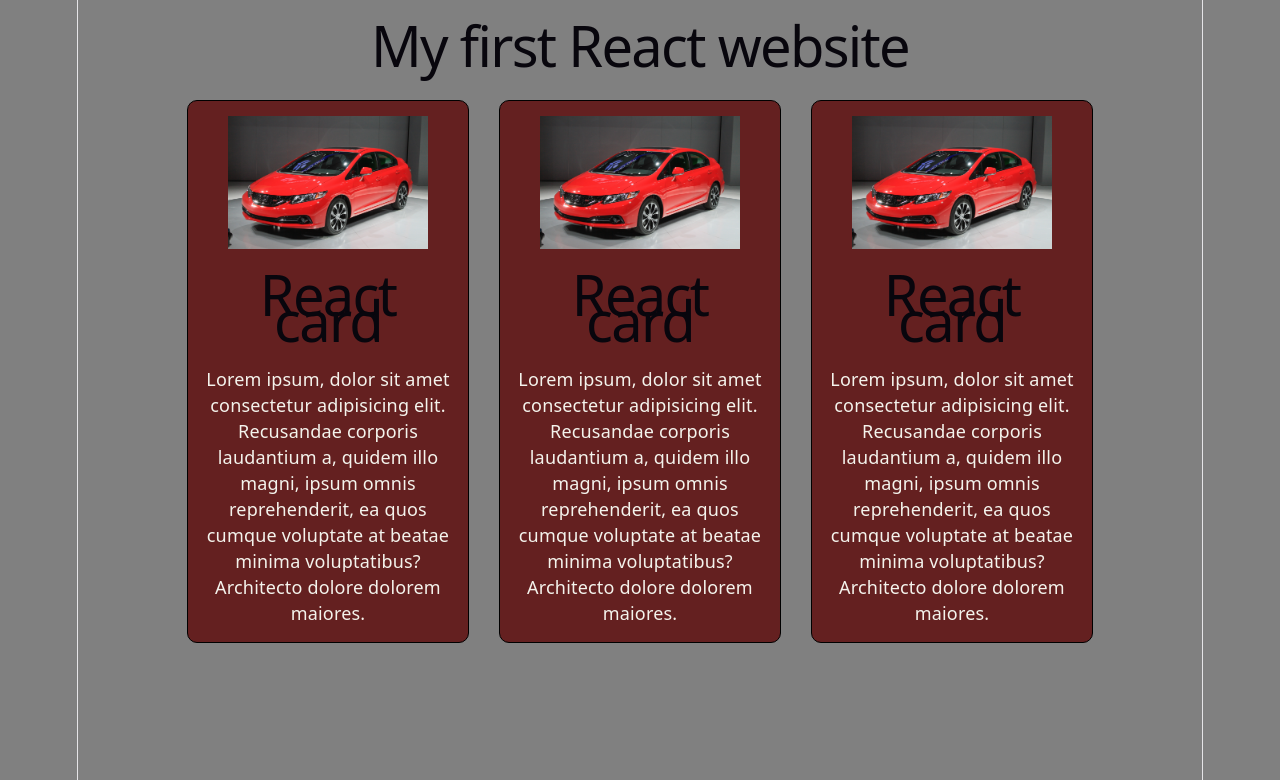
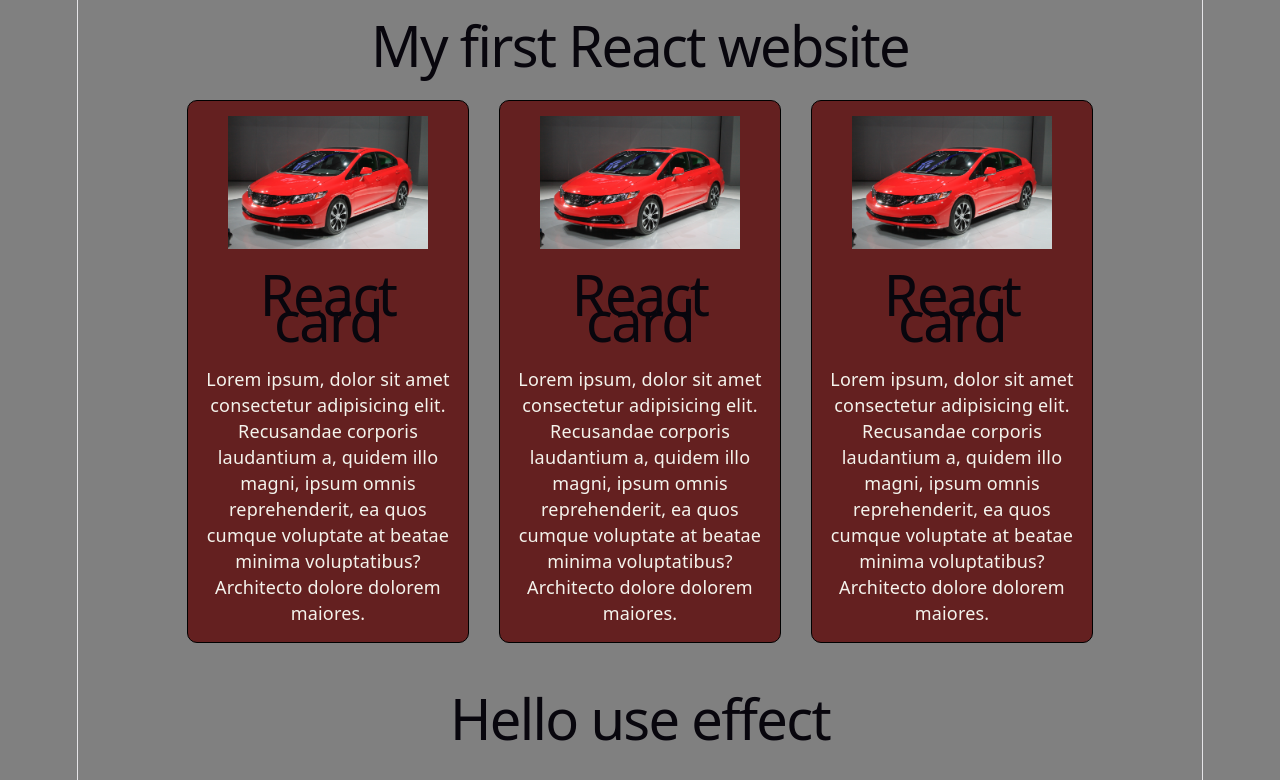
Before and after one commit to sania2331/react-Bq, a React (Vite) app in the folder practice/: page / in a window 1280 px wide. Shown: the top 780 px of the page. Built offline with nearby package versions, Linux system fonts and the light colour scheme.

Commit message:
new practice update

```diff
--- a/practice/src/App.jsx
+++ b/practice/src/App.jsx
@@ -1,6 +1,7 @@
 import React from 'react'
 import "./index.css"
 import Test from './Practice/Test.jsx'
+import UseEffect from './Practice/UseEffect.jsx'
 
 const App = () => {
   return (
@@ -13,6 +14,7 @@ const App = () => {
 <Test/>
 
 <Test/>
+<UseEffect/>
 </div>
   </>
 )
--- /dev/null
+++ b/practice/src/Practice/UseEffect.jsx
@@ -0,0 +1,14 @@
+import React from 'react'
+
+function UseEffect() {
+function onCall(){
+console.log('one time run function')
+    }
+    onCall();
+  return (
+    <div>
+  <h1>Hello use effect</h1></div>
+  )
+}
+
+export default UseEffect
--- a/practice/src/index.css
+++ b/practice/src/index.css
@@ -128,6 +128,7 @@ p{
   border: 1px solid black;
   padding: 15px;
   width: 250px;
+
   text-align: center;
   border-radius: 10px;
   margin-top: 10px;
```
Also changed, not shown: practice/src/Practice/Hook state.jsx (added), practice/src/Practice/nav.jsx (deleted).
